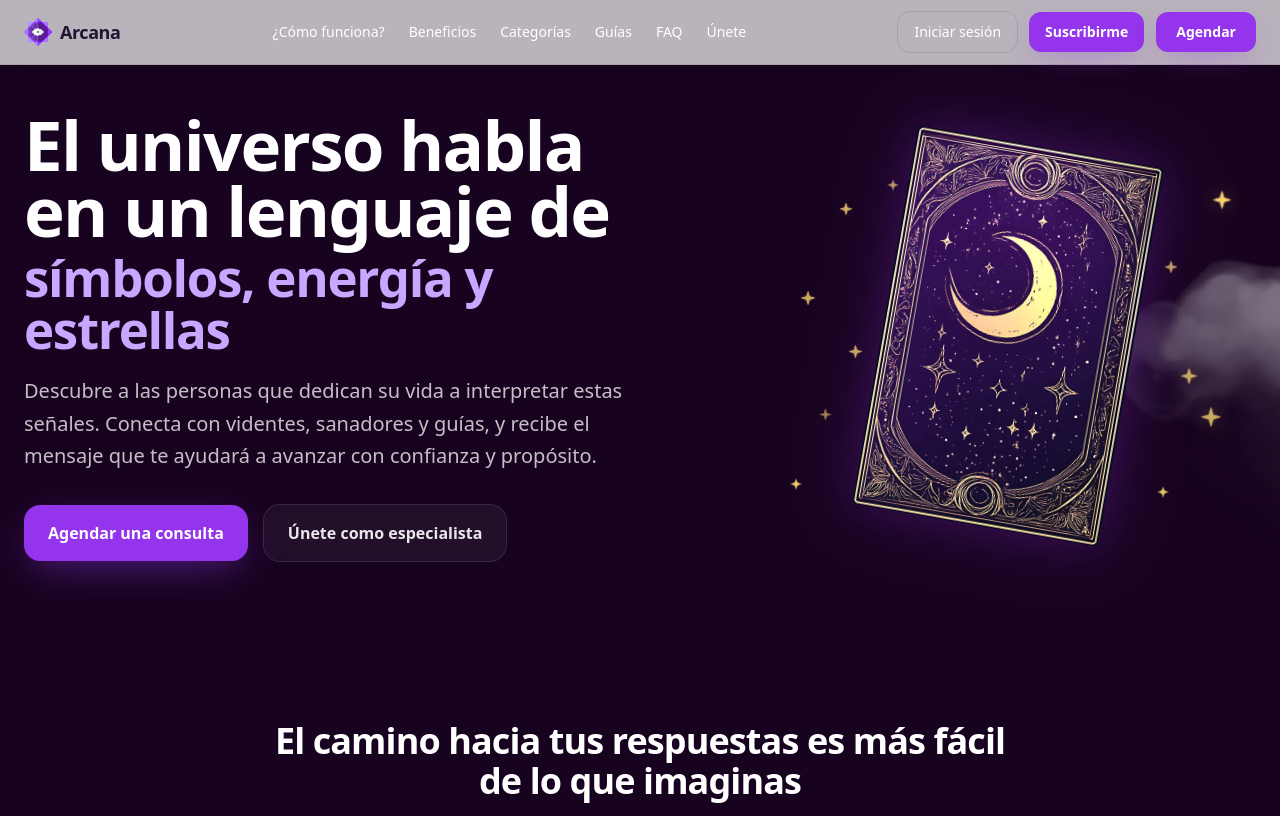
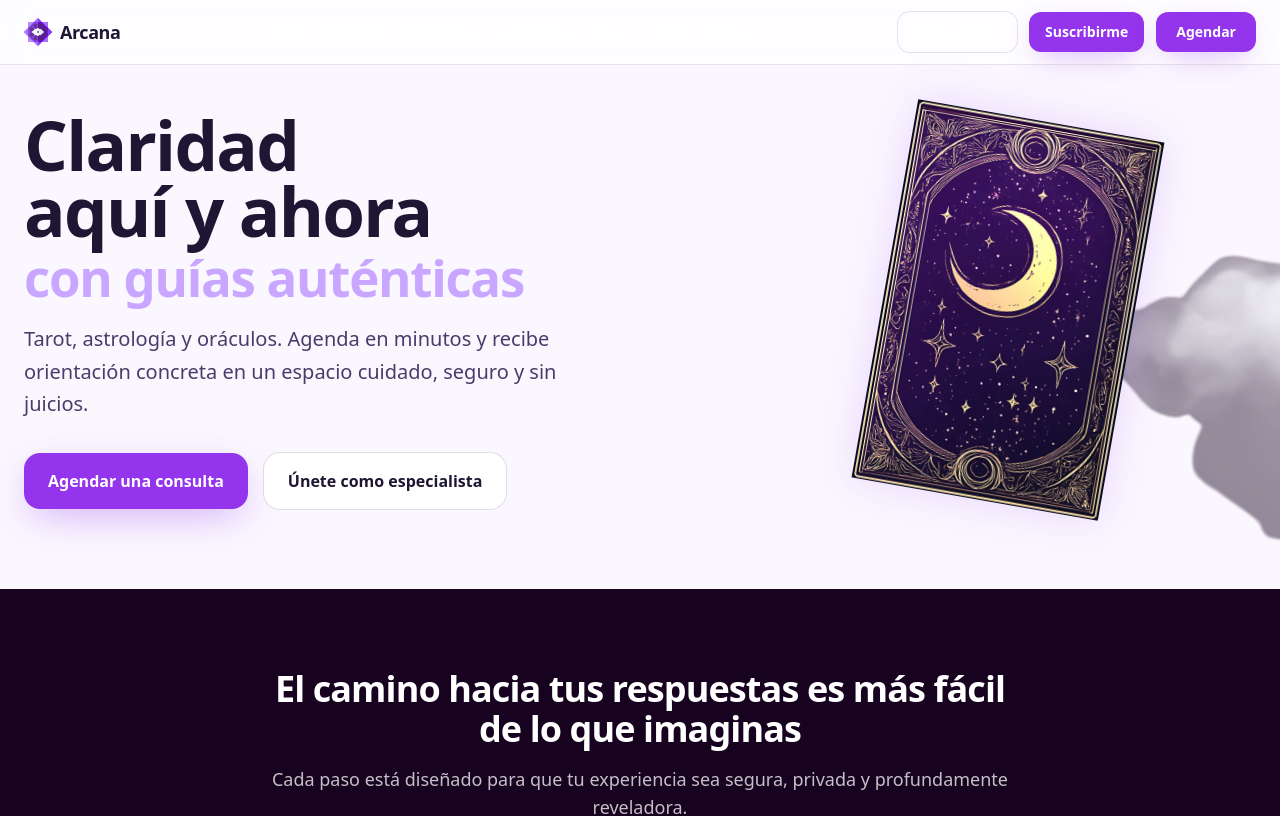
Before and after one commit to arcana302-art/arcana-v2, a Next.js app: page / in a window 1280 px wide. Shown: the top 816 px of the page. Built offline with nearby package versions, Linux system fonts and the light colour scheme.

Commit message:
Update Hero.tsx

```diff
--- a/app/components/Hero.tsx
+++ b/app/components/Hero.tsx
@@ -5,7 +5,7 @@ import Image from 'next/image';
 const HERO_IMG = '/brand/hero-card-eye.png';
 const CLOUD_IMG = '/brand/Nube1.png';
 
-/* ====== Estrella con halo adaptado + twinkle sutil ====== */
+/* ====== Star igual que antes (sin tocar) ====== */
 function Star({
   id,
   className = '',
@@ -40,24 +40,20 @@ function Star({
     >
       <defs>
         <filter id={`glow-${id}`} filterUnits="userSpaceOnUse" x="-50%" y="-50%" width="200%" height="200%">
-          <feGaussianBlur in="SourceGraphic" stdDeviation="2.5" result="blur1" />
-          <feGaussianBlur in="SourceGraphic" stdDeviation="6" result="blur2" />
-          <feFlood floodColor={bright ? '#FFD97E' : '#FBD671'} floodOpacity={bright ? 0.7 : 0.55} result="gold" />
-          <feComposite in="gold" in2="blur2" operator="in" result="glowColor" />
+          <feGaussianBlur in="SourceGraphic" stdDeviation="2.4" result="b1" />
+          <feGaussianBlur in="SourceGraphic" stdDeviation="5.5" result="b2" />
+          <feFlood floodColor="#FBD671" floodOpacity="0.6" result="gold" />
+          <feComposite in="gold" in2="b2" operator="in" result="glowColor" />
           <feMerge>
             <feMergeNode in="glowColor" />
-            <feMergeNode in="blur1" />
+            <feMergeNode in="b1" />
             <feMergeNode in="SourceGraphic" />
           </feMerge>
         </filter>
       </defs>
 
-      <g
-        filter={`url(#glow-${id})`}
-        className="twinkle"
-        style={{ animationDelay: `var(--twinkle-delay)`, animationDuration: `var(--twinkle-dur)` }}
-      >
-        <path d="M50 5 L60 40 L95 50 L60 60 L50 95 L40 60 L5 50 L40 40 Z" fill="#FBD671" />
+      <g filter={`url(#glow-${id})`} className="twinkle" style={{ animationDelay: `var(--twinkle-delay)`, animationDuration: `var(--twinkle-dur)` }}>
+        <path d="M50 5 L60 40 L95 50 L60 60 L50 95 L40 60 L5 50 L40 40 Z" fill="#F1C960" />
       </g>
 
       <style jsx>{`
@@ -79,7 +75,7 @@ function Star({
 
 export default function Hero() {
   return (
-    <section className="relative overflow-hidden bg-[#17031F]">
+    <section className="relative overflow-hidden bg-[var(--arcana-bg)]">
       {/* NUBE */}
       <div className="pointer-events-none absolute inset-0 z-[5]">
         <img src={CLOUD_IMG} alt="" className="cloud-img" aria-hidden="true" />
@@ -91,31 +87,34 @@ export default function Hero() {
           {/* TEXTO */}
           <div className="col-span-12 lg:col-span-7 xl:col-span-7">
             <div className="max-w-[560px] sm:max-w-[600px]">
-              <h1 className="text-white font-extrabold tracking-tight leading-[0.95] text-[53px] sm:text-[69px]">
-                El universo habla en un lenguaje de
+              <h1 className="text-[var(--arcana-ink)] font-extrabold tracking-tight leading-[0.95] text-[53px] sm:text-[69px]">
+                Claridad
+                <br />
+                aquí y ahora
               </h1>
 
               <h2 className="mt-2 text-[47px] sm:text-[51px] font-extrabold tracking-tight leading-[1.02] text-[#c9a6ff]">
-                símbolos, energía y estrellas
+                con guías auténticas
               </h2>
 
-              <p className="mt-5 text-white/75 text-[19px] sm:text-[20px] leading-relaxed">
-                Descubre a las personas que dedican su vida a interpretar estas señales.
-                Conecta con videntes, sanadores y guías, y recibe el mensaje que te ayudará
-                a avanzar con confianza y propósito.
+              <p className="mt-5 text-[var(--arcana-ink-muted)] text-[19px] sm:text-[20px] leading-relaxed">
+                Tarot, astrología y oráculos. Agenda en minutos y recibe
+                orientación concreta en un espacio cuidado, seguro y sin
+                juicios.
               </p>
 
               <div className="mt-8 flex flex-wrap gap-4">
                 <a
                   href="#"
-                  className="inline-flex items-center justify-center rounded-2xl px-6 h-14 text-white text-base font-semibold bg-[#9434ec] shadow-[0_12px_40px_-10px_rgba(148,52,236,0.55)] transition-transform duration-200 hover:scale-[1.03] active:scale-[0.98]"
+                  className="inline-flex items-center justify-center rounded-2xl px-6 h-14 text-white text-base font-semibold"
+                  style={{ backgroundColor: 'var(--arcana-primary)', boxShadow: '0 12px 40px -10px rgba(148,52,236,0.45)' }}
                 >
                   Agendar una consulta
                 </a>
 
                 <a
                   href="#"
-                  className="inline-flex items-center justify-center rounded-2xl px-6 h-14 text-white/90 text-base font-semibold ring-1 ring-white/15 bg-white/5 backdrop-blur transition-all duration-200 hover:bg:white/[0.07]"
+                  className="inline-flex items-center justify-center rounded-2xl px-6 h-14 text-[var(--arcana-ink)] text-base font-semibold ring-1 ring-black/10 bg-white hover:bg-black/[0.03] transition"
                 >
                   Únete como especialista
                 </a>
@@ -123,26 +122,9 @@ export default function Hero() {
             </div>
           </div>
 
-          {/* CARTA + ESTRELLAS */}
+          {/* CARTA + ESTRELLAS (idéntico a tu versión, solo se mantienen) */}
           <div className="col-span-12 lg:col-span-5 xl:col-span-5 relative flex justify-center lg:justify-start">
-            <div className="pointer-events-none absolute inset-0 z-0">
-              {/* IZQUIERDA */}
-              <Star id="L2"  className="absolute w-[14px]" style={{ left: '14%', top: '15%' }}   delay="1.4s" duration="11s" />
-              <Star id="L3"  className="absolute w-[16px]" style={{ left: '6%',  top: '38%' }}   delay="2.1s" duration="10s" />
-              <Star id="L4"  className="absolute w-[12px]" style={{ left: '24%', top: '9%'  }}   delay="0.8s" duration="13s" />
-              <Star id="L5"  className="absolute w-[13px]" style={{ left: '10%', bottom: '28%' }} delay="1.9s" duration="12.8s" />
-              <Star id="L6"  className="absolute w-[24px]" style={{ left: '22%', bottom: '36%' }} delay="1.2s" duration="14s" bright />
-              <Star id="L7"  className="absolute w-[12px]" style={{ left: '4%',  bottom: '10%' }} delay="0.6s" duration="10.6s" />
-              <Star id="L8"  className="absolute w-[15px]" style={{ left: '16%', top: '52%' }}   delay="0.9s" duration="12.4s" />
-              <Star id="L9"  className="absolute w-[12px]" style={{ left: '28%', top: '32%' }}   delay="1.7s" duration="11.6s" />
-              <Star id="L10" className="absolute w-[18px]" style={{ left: '30%', bottom: '18%' }} delay="0.4s" duration="13.2s" bright />
-              {/* DERECHA */}
-              <Star id="R1" className="absolute w-[20px]" style={{ right: '5%',  top: '12%' }}  delay="0.2s" duration="11s" bright />
-              <Star id="R2" className="absolute w-[14px]" style={{ right: '16%', top: '30%' }} delay="1.1s" duration="12.5s" />
-              <Star id="R3" className="absolute w-[18px]" style={{ right: '12%', top: '58%' }} delay="2.0s" duration="10.5s" />
-              <Star id="R4" className="absolute w-[22px]" style={{ right: '7%',  bottom: '26%' }} delay="0.8s" duration="13s" bright />
-              <Star id="R5" className="absolute w-[12px]" style={{ right: '18%', bottom: '8%' }}  delay="1.5s" duration="9.8s" />
-            </div>
+            {/* (aquí deja tus <Star /> posicionadas como ya las tienes) */}
 
             <div
               className="
@@ -162,14 +144,14 @@ export default function Hero() {
                 width={700}
                 height={980}
                 priority
-                className="h-auto w-full relative z-20 drop-shadow-[0_0_18px_rgba(148,52,236,0.32)] drop-shadow-[0_0_36px_rgba(148,52,236,0.16)]"
+                className="h-auto w-full relative z-20"
               />
             </div>
           </div>
         </div>
       </div>
 
-      {/* Estilos locales para la nube (sin cambios funcionales) */}
+      {/* Estilos nube (misma animación que ya usabas) */}
       <style jsx>{`
         .cloud-img {
           position: absolute;
@@ -177,7 +159,7 @@ export default function Hero() {
           left: 110%;
           width: 960px;
           max-width: none;
-          opacity: 0.5;
+          opacity: 0.45;     /* un poco más sutil sobre claro */
           filter: none;
           -webkit-mask-image: radial-gradient(145% 125% at 56% 46%, #000 62%, transparent 100%);
           mask-image: radial-gradient(145% 125% at 56% 46%, #000 62%, transparent 100%);
```
